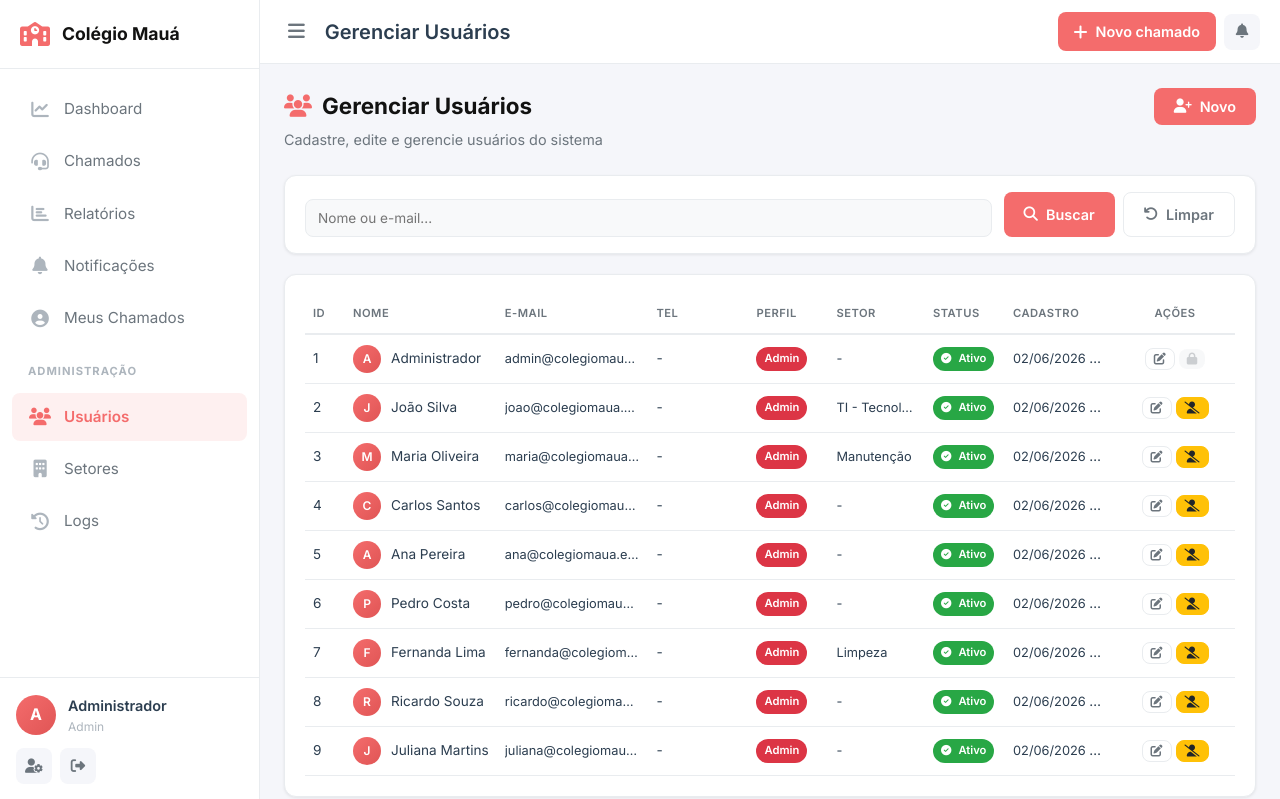
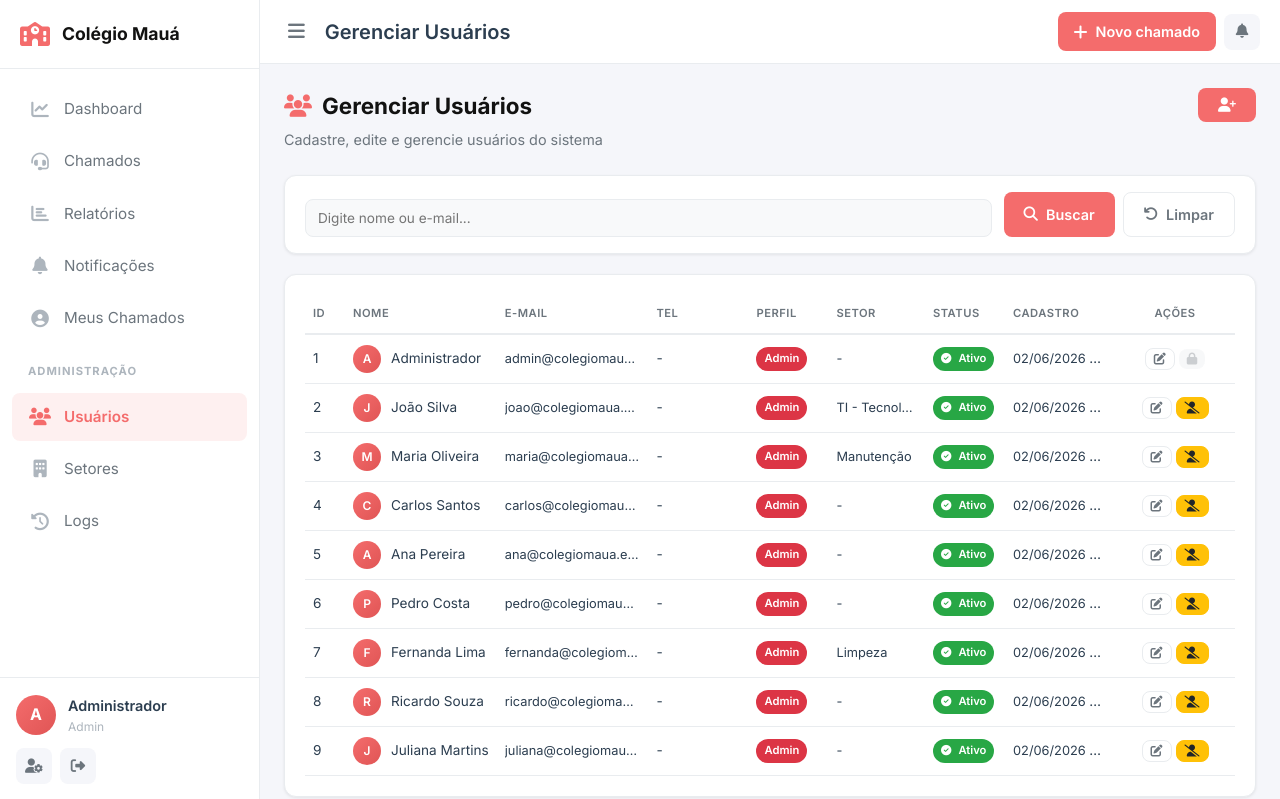
Before and after one commit to LovanGoulart/sistema-chamados, a Flask app: page /admin/usuarios in a window 1280 px wide. Shown: the top 799 px of the page. Run offline with Flask 3, Linux system fonts and the light colour scheme; a user stored in the database is signed in; tables that the repository leaves empty hold one stand-in row (values such as "Sample post"); data that the repository does not hold is empty; some libraries are stand-ins or nearby versions.

Commit message:
Update admin_usuarios.html

```diff
--- a/frontend/templates/admin_usuarios.html
+++ b/frontend/templates/admin_usuarios.html
@@ -11,7 +11,7 @@
     </div>
     <div class="page-header-right">
         <button class="btn btn-primary" onclick="openModal('modalNovoUsuario')">
-            <i class="fas fa-user-plus"></i> Novo
+            <i class="fas fa-user-plus"></i>
         </button>
     </div>
 </div>
@@ -21,7 +21,7 @@
     <div class="card-body">
         <form method="GET" action="{{ url_for('main.admin_usuarios') }}" class="filter-form">
             <div class="filter-group filter-group-large">
-                <input type="text" id="busca" name="busca" placeholder="Nome ou e-mail..." value="{{ busca or '' }}">
+                <input type="text" id="busca" name="busca" placeholder="Digite nome ou e-mail..." value="{{ busca or '' }}">
             </div>
             <div class="filter-actions">
                 <button type="submit" class="btn btn-primary"><i class="fas fa-search"></i> Buscar</button>
```
